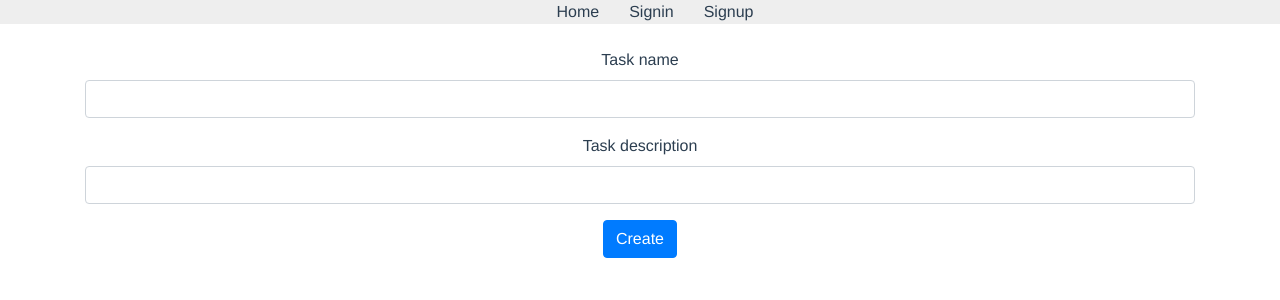
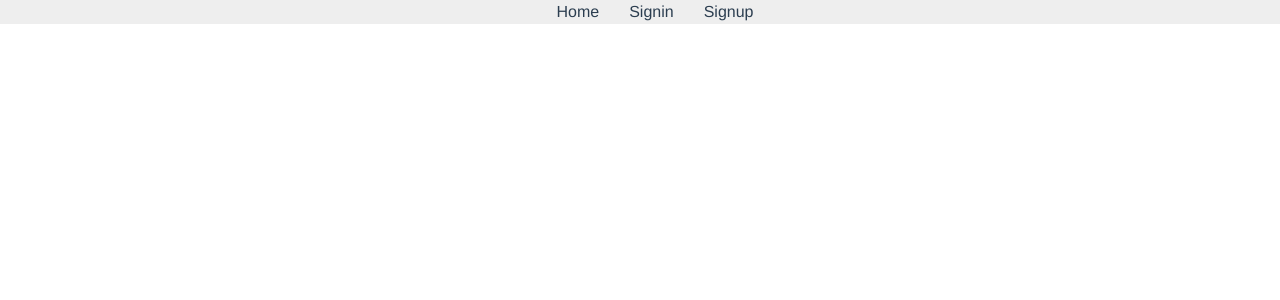
Before and after one commit to napiorkowskimarcin/408-cracow-crud-front-end, a Vue app: page /create in a window 1280 px wide. Shown: the top 300 px of the page. Built offline with nearby package versions, Linux system fonts and the light colour scheme.

Commit message:
PROTECTING ROUTES

```diff
--- a/src/views/Create.vue
+++ b/src/views/Create.vue
@@ -1,5 +1,6 @@
 <template>
-  <form @submit="createTask" method="post">
+  <div>
+    <form @submit="createTask" method="post" v-if="isLoggedIn">
       <div class="mb-3">
         <br />
         <label for="taskName" class="form-label"> Task name</label>
@@ -21,15 +22,20 @@
       </div>
       <button type="submit" class="btn btn-primary">Create</button>
     </form>
+    <div v-if="isLoggedIn">
+      You are not allowed to be here. Please sign in/up
+    </div>
+  </div>
 </template>
 
 <script>
-import { mapState } from "vuex";
+import { mapState, mapGetters } from "vuex";
 
 export default {
   name: "Login",
   computed: {
     ...mapState({ accessToken: "accessToken", username: "username" }),
+    ...mapGetters(["isLoggedIn"]),
   },
   data() {
     return {
```
Lines whose indentation alone changed are shown as unchanged.
